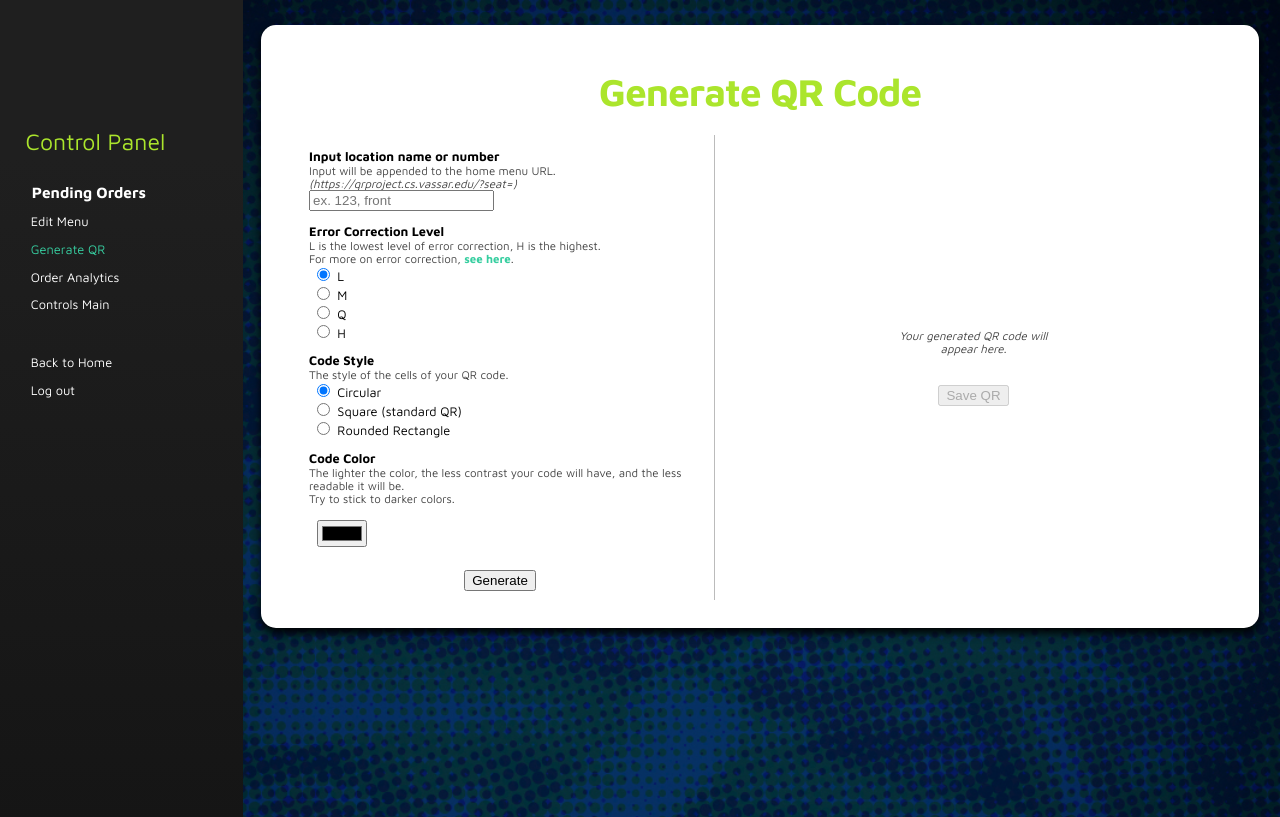
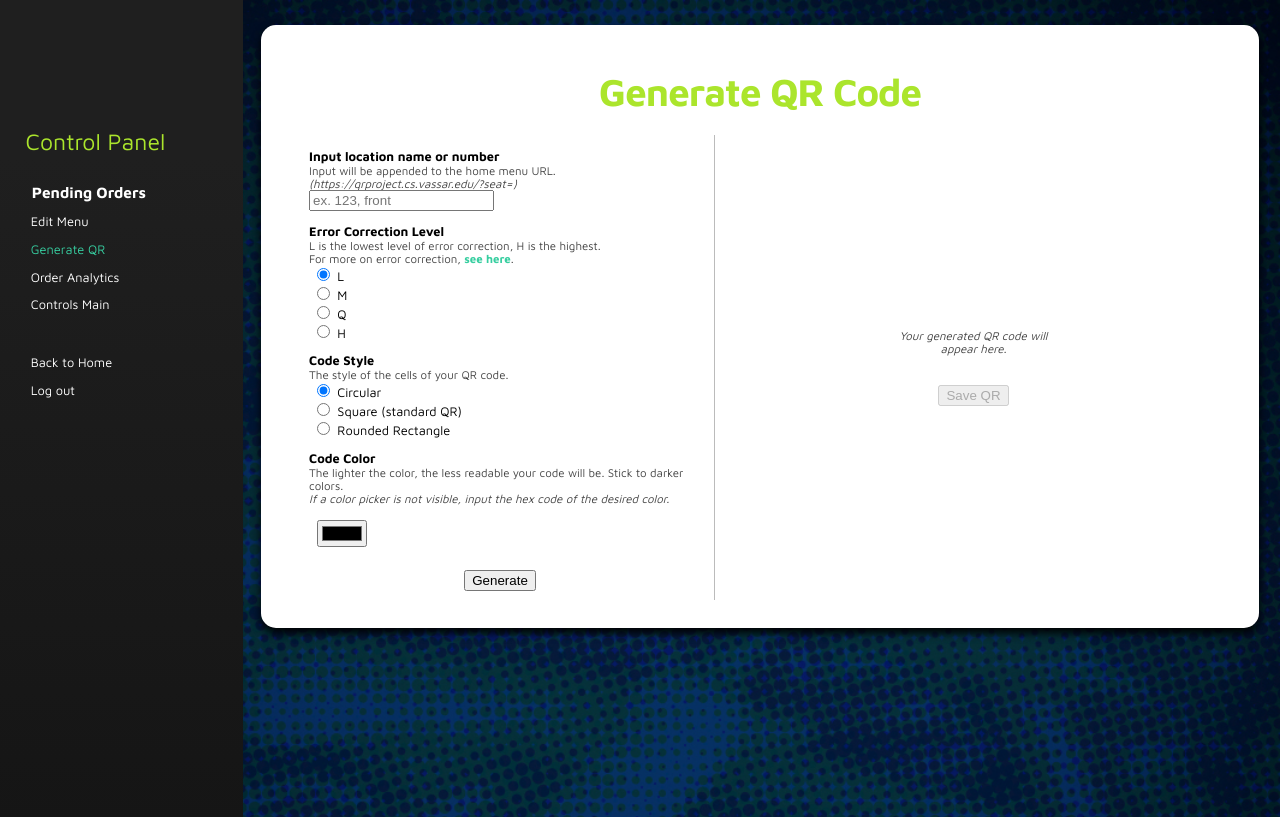
Before and after one commit to alexreynolds/orderve, a PHP site: page /createqr.php in a window 1280 px wide. Run offline with PHP 8.4, Linux system fonts and the light colour scheme; some libraries are stand-ins or nearby versions.

Commit message:
ch-ch-ch-chaaaanges

```diff
--- a/createqr.php
+++ b/createqr.php
@@ -105,9 +105,8 @@ createqr.php
 <fieldset>
 
 <b>Code Color</b><br />
-<span class="desc">The lighter the color, the less contrast your code will
-	have, and the less readable it will be.<br />
-	Try to stick to darker colors.</span><br /><br />
+<span class="desc">The lighter the color, the less readable your code will be. Stick to darker colors.<br />
+	<i>If a color picker is not visible, input the hex code of the desired color.</i></span><br /><br />
 
 <input type="color" name="colordark"><br />
 
--- a/orderinfo.php
+++ b/orderinfo.php
@@ -200,10 +200,10 @@ $con = mysql_connect($servername,$username,$password);
 	*** FIX so they clear when focused on and so they are required to submit form ***
 -->
 
-<div id="userinfo">
 
 <h2>Information please!</h2>
 
+<div id="userinfo">
 <form action="placeorder.php" method="post">
 Title<br />
 <select name="titles" id="titles" onChange="getTitle()">
--- a/placeorder.php
+++ b/placeorder.php
@@ -170,7 +170,7 @@ $con = mysql_connect($servername,$username,$password);
 <!-- Main page content -->
 <div class="main" id="orderinfo">
 
-<h1>Cheers <?php echo $_POST['titles'] ?>  <?php echo $_POST['lastname'] ?>!</h1><br /><br />
+<h1>Cheers <?php echo $_POST['titles'] ?>  <?php echo $_POST['lastname'] ?>!</h1><br />
 
 Stay where you are!<br />
 Your order should be coming to you soon.<br /><br />
```
